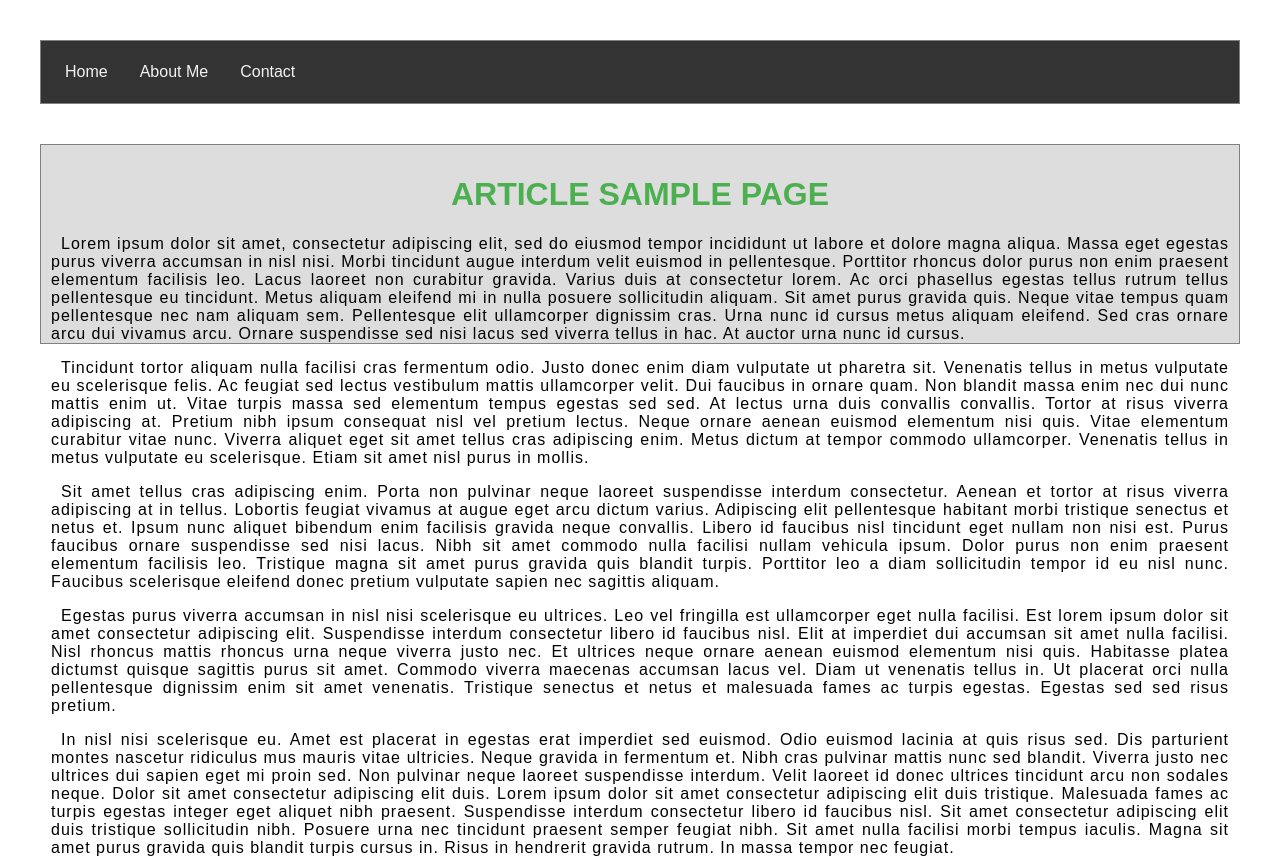
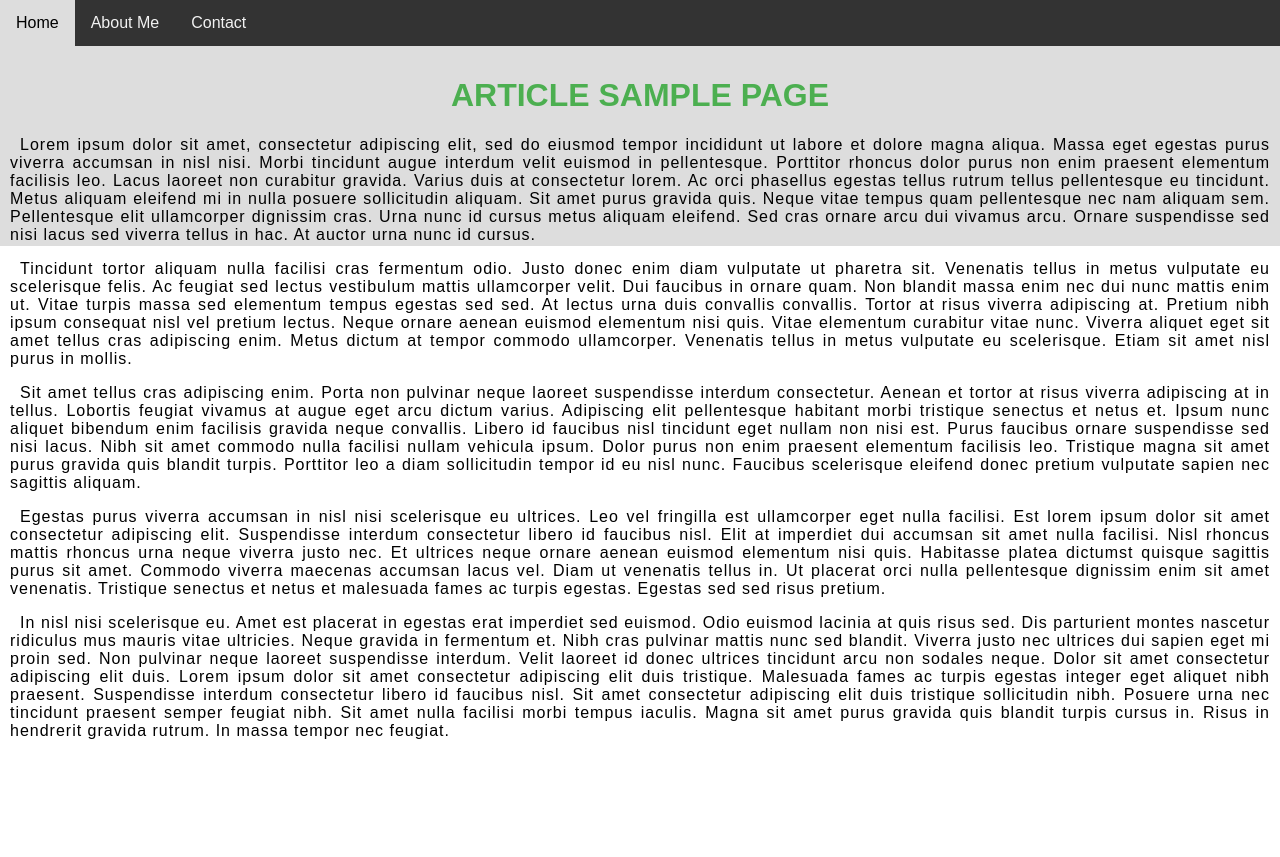
Before and after one commit to JPTestingKhang/JPTestingKhang.github.io, a plain HTML site: page index.html in a window 1280 px wide. After the commit the page ends 800 px from the top, so only its background shows below. Drawn offline with Linux system fonts and the light colour scheme.

Commit message:
Update index.html

```diff
--- a/index.html
+++ b/index.html
@@ -13,12 +13,6 @@
 body {
   margin: 0;
   font-family: Arial, Helvetica, sans-serif;
-}
-div {
-  margin: 40px;
-  padding:20px;
-  border: 1px solid gray;
-  padding: 8px;
 }
 
 /* Style the top navigation bar */
```
